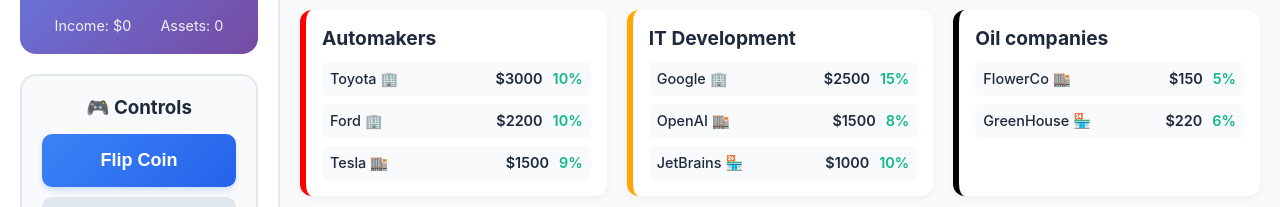
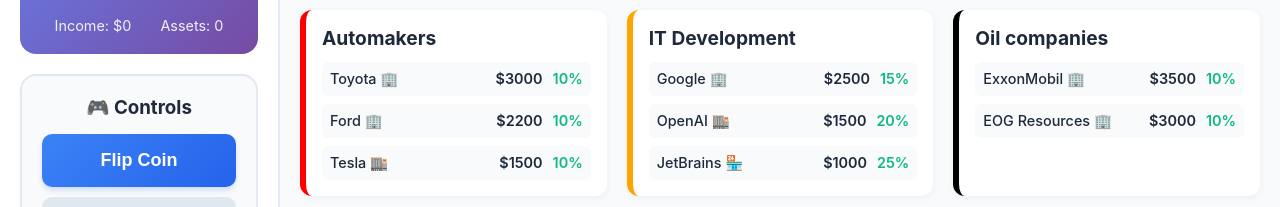
Before and after one commit to arrrtema1/investogame, a React (Create React App) app: page / in a window 1280 px wide. Shown: the part 478-685 px from the top of the page. Built offline with nearby package versions, Linux system fonts and the light colour scheme.

Commit message:
Update data in initialData.ts

```diff
--- a/src/data/initialData.ts
+++ b/src/data/initialData.ts
@@ -8,7 +8,7 @@
         companies: [
             { id: 101, name: 'Toyota', price: 3000, income: 10, size: 'large', sectorId: 2, type: 'stock' },
             { id: 102, name: 'Ford', price: 2200, income: 10, size: 'large', sectorId: 2, type: 'stock' },
-            { id: 103, name: 'Tesla', price: 1500, income: 9, size: 'medium', sectorId: 2, type: 'stock' }
+            { id: 103, name: 'Tesla', price: 1500, income: 10, size: 'medium', sectorId: 2, type: 'stock' }
         ]
     },
     {
@@ -17,8 +17,8 @@
         color: 'orange',
         companies: [
             { id: 201, name: 'Google', price: 2500, income: 15, size: 'large', sectorId: 1, type: 'stock' },
-            { id: 202, name: 'OpenAI', price: 1500, income: 8, size: 'medium', sectorId: 1, type: 'stock' },
-            { id: 203, name: 'JetBrains', price: 1000, income: 10, size: 'small', sectorId: 1, type: 'stock' }
+            { id: 202, name: 'OpenAI', price: 1500, income: 20, size: 'medium', sectorId: 1, type: 'stock' },
+            { id: 203, name: 'JetBrains', price: 1000, income: 25, size: 'small', sectorId: 1, type: 'stock' }
         ]
     },
     {
@@ -26,8 +26,8 @@
         name: 'Oil companies',
         color: 'black',
         companies: [
-            { id: 301, name: 'FlowerCo', price: 150, income: 5, size: 'medium', sectorId: 3, type: 'stock' },
-            { id: 302, name: 'GreenHouse', price: 220, income: 6, size: 'small', sectorId: 3, type: 'stock' }
+            { id: 301, name: 'ExxonMobil', price: 3500, income: 10, size: 'large', sectorId: 3, type: 'stock' },
+            { id: 302, name: 'EOG Resources', price: 3000, income: 10, size: 'large', sectorId: 3, type: 'stock' }
         ]
     },
     {
@@ -35,8 +35,8 @@
         name: 'Furniture retailers',
         color: 'violet',
         companies: [
-            { id: 401, name: 'IKEA', price: 500, income: 8, size: 'large', sectorId: 4, type: 'stock' },
-            { id: 402, name: 'OBI', price: 280, income: 6, size: 'medium', sectorId: 4, type: 'stock' }
+            { id: 401, name: 'IKEA', price: 750, income: 5, size: 'large', sectorId: 4, type: 'stock' },
+            { id: 402, name: 'OBI', price: 500, income: 7.5, size: 'medium', sectorId: 4, type: 'stock' }
         ]
     }
 ];
```
